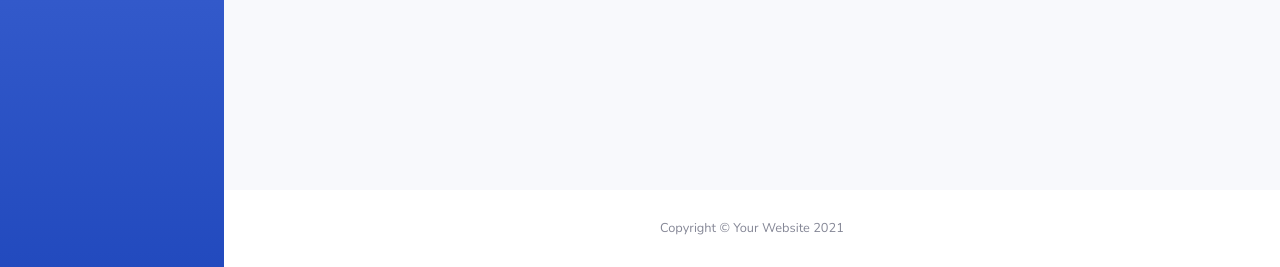
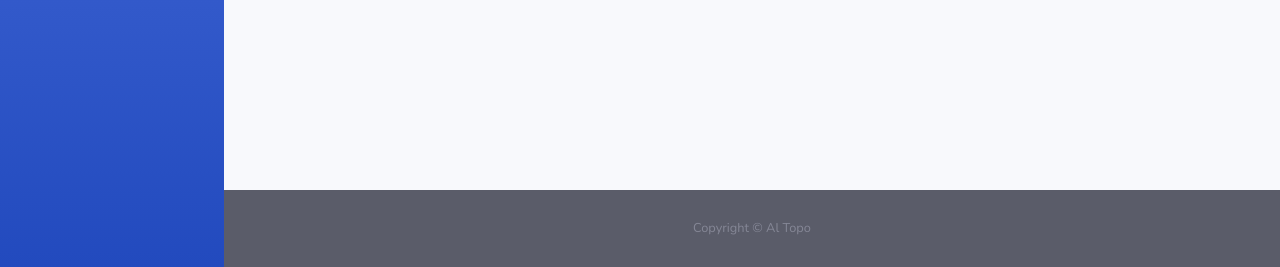
Before and after one commit to cefalopodo-tj/ProyectoDjangoDash, a Django app: template templates/base.html in a window 1280 px wide. Shown: the part 533-800 px from the top of the page. Run offline with Django 3.2, Linux system fonts and the light colour scheme; the template is opened without the code that fills it, so the values that code supplies are empty; some libraries are stand-ins or nearby versions.

Commit message:
Cambio colores footer

```diff
--- a/templates/partials/_footer.html
+++ b/templates/partials/_footer.html
@@ -1,7 +1,7 @@
-<footer class="sticky-footer bg-white">
+<footer class="sticky-footer bg-dark">
     <div class="container my-auto">
         <div class="copyright text-center my-auto">
-            <span>Copyright &copy; Your Website 2021</span>
+            <span>Copyright &copy; Al Topo</span>
         </div>
     </div>
 </footer>
```
